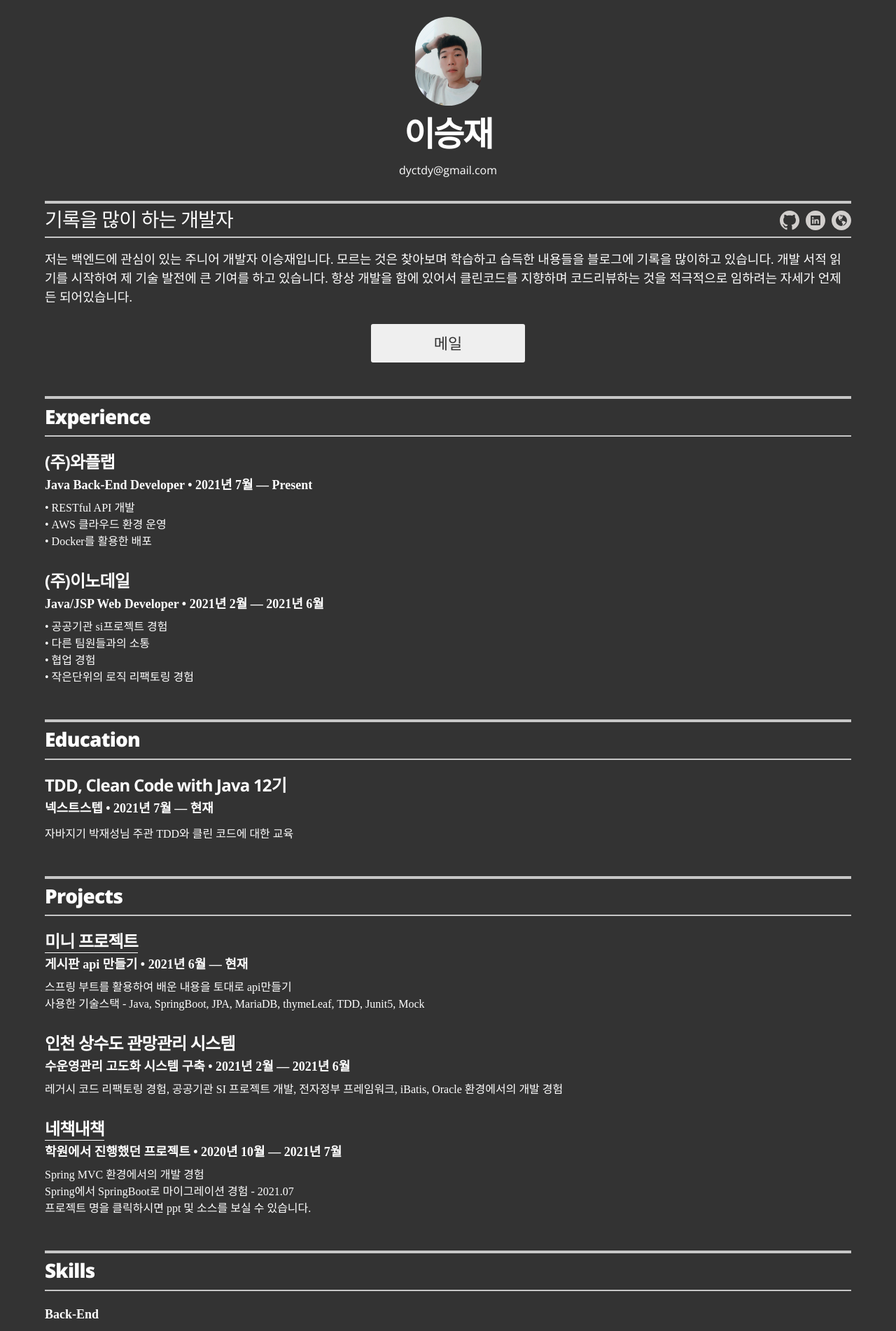
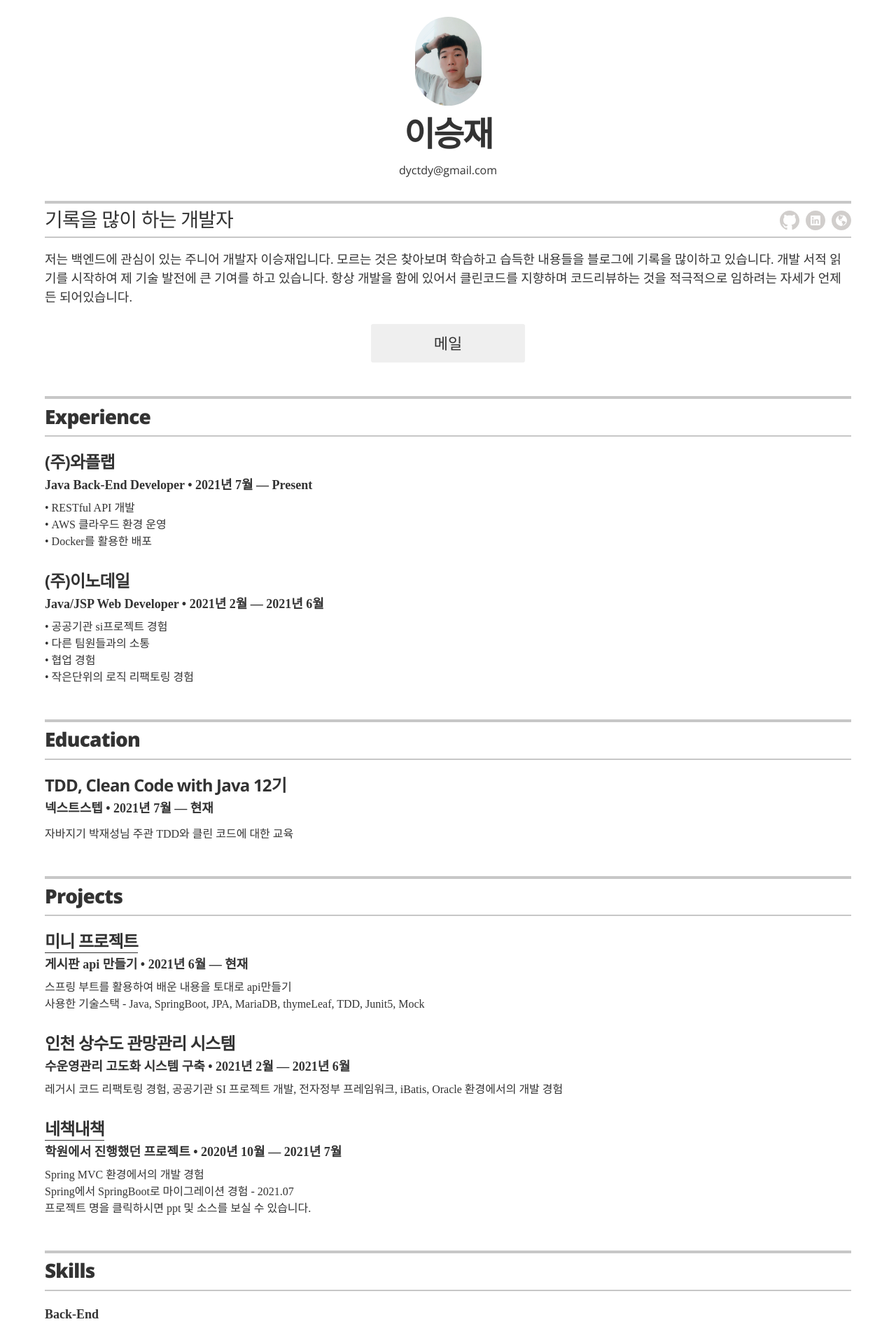
Before and after one commit to lsj8367/resume, a Jekyll site: the page built from index.html, in a window 1280 px wide. Shown: the top 1902 px of the page at 70% size. Built offline with Jekyll 4.4.1, drawn with Linux system fonts in a browser that asks for light colours.

Commit message:
fix: 색상 변경

```diff
--- a/_sass/_base.scss
+++ b/_sass/_base.scss
@@ -7,7 +7,7 @@
 }
 
 html {
-  background: $black;
+  background: $white;
 }
 
 body{
--- a/_sass/_resume.scss
+++ b/_sass/_resume.scss
@@ -160,7 +160,7 @@
   .resume-item-copy,
   .resume-item-list {
     a {
-      color: $white;
+      color: #333;
       text-decoration: none;
       border-bottom: 1px solid;
 
--- a/_sass/_variables.scss
+++ b/_sass/_variables.scss
@@ -9,7 +9,7 @@ $white:             #fff;
 $black:             #333;
 
 // Styles
-$text_color:        $white;
+$text_color:        $black;
 
 // Font stack
 $body-font: Helvetica, arial, nimbussansl, liberationsans, freesans, clean, sans-serif, "Segoe UI Emoji", "Segoe UI Symbol" !default;
```
